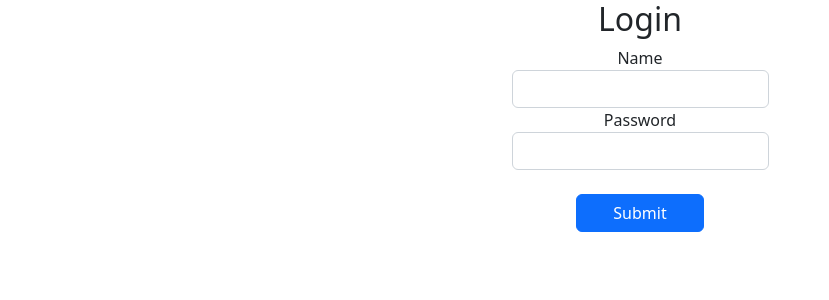
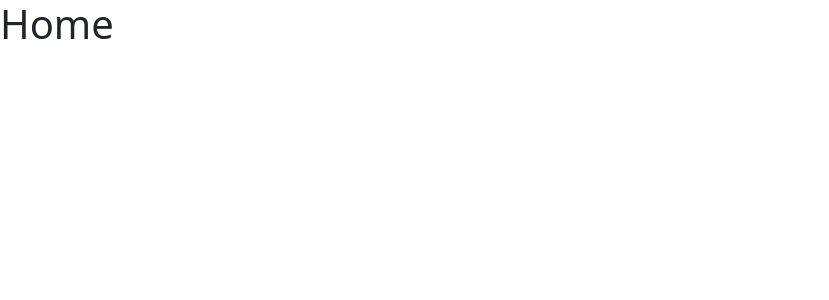
Before and after one commit to Shreyas0134/newreact, a React (Create React App) app: page /home in a window 1280 px wide. Shown: the top 300 px of the page, without its empty margins (0-829 px from the left). Built offline with nearby package versions, Linux system fonts and the light colour scheme.

Commit message:
Adding the learnt

```diff
--- a/package.json
+++ b/package.json
@@ -19,6 +19,8 @@
     "force": "^0.0.3",
     "react": "^18.2.0",
     "react-dom": "^18.2.0",
+    "react-router": "^6.5.0",
+    "react-router-dom": "^6.5.0",
     "react-scripts": "5.0.1",
     "web-vitals": "^2.1.4"
   },
--- a/src/App.js
+++ b/src/App.js
@@ -473,12 +473,10 @@ import "./App.css";
 
 ////////////////////////////////////////////////////////////////////////////////////////////////////////////////////////////////////////////////////
 
-
 // import React from 'react'
 // import HocFirst from "./component/HocFirst";
 // import HocSecond from "./component/HocSecond";
 // import HocAll from "./component/HocAll";
-
 
 // const App = () => {
 //   return (
@@ -486,7 +484,6 @@ import "./App.css";
 
 //     <HocFirst cmp={HocAll}/>
 //     <HocSecond a={HocAll}/>
-
 
 //     </div>
 //   )
@@ -496,24 +493,18 @@ import "./App.css";
 
 ////////////////////////////////////////////////////////////////////////////////////////////////////////////////////////////////////////////////////
 
-
-
 // import React from 'react'
 // import NewData from "./component/NewData";
-
 
 // export const App = () => {
 //   return (
 //     <div>
 //     <NewData/>
 
-
 //      </div>
 //   )
 // }
 // export default App
-
-
 
 ////////////////////////////////////////////////////////////////////////////////////////////////////////////////////////////////////////////////////
 ///usestate function...
@@ -527,10 +518,6 @@ import "./App.css";
 //       <h1>{count}</h1>
 //       <button onClick={() => { setCount(23) }}>click </button>
 
-
-
-
-
 //       </div>
 //       )
 // }
@@ -538,7 +525,6 @@ import "./App.css";
 //       export default App
 
 ////////////////////////////////////////////////////////////////////////////////////////////////////////////////////////////////////////////////////
-
 
 //  import React from 'react'
 //  import NewState from './component/NewState';
@@ -556,11 +542,6 @@ import "./App.css";
 //          <DataValid/>
 //          <NewAlert/>
 
-
-
-
-
-
 //          </center>
 //      </div>
 //    )
@@ -572,12 +553,10 @@ import "./App.css";
 // import React from 'react'
 // import NewCard from "./component/NewCard";
 
-
 // const App = () => {
 //   return (
 //     <div>
 //       <NewCard />
-
 
 //     </div>
 //   )
@@ -589,7 +568,6 @@ import "./App.css";
 // import React from 'react'
 // // import Calling from "./Revision/Calling";
 // import Calldiff from "./Revision/Calldiff";
-
 
 // const App = () => {
 //   return (
@@ -608,7 +586,6 @@ import "./App.css";
 // import useIncrease from "./component/useIncrease";
 // import FirstImg from "./component/FirstImg";
 // import SecondImg from "./component/SecondImg";
-
 
 // const App = () => {
 //   const [newlist, setNewlist] =React.useState(false)
@@ -630,7 +607,6 @@ import "./App.css";
 //         :<SecondImg />
 //     }
 
-
 //     </div>
 
 //   )
@@ -640,13 +616,11 @@ import "./App.css";
 ////////////////////////////////////////////////////////////////////////////////////////////////////////////////////////////////////////////////////
 // import React from 'react'
 
-
 // const App = () => {
 //   const [newImg, setNewImg] = React.useState(false)
 //   const [newImg1, setNewImg1] = React.useState(false)
 //   const [newImg2, setNewImg2] = React.useState(false)
 //   const [newImg3, setNewImg3] = React.useState(false)
-
 
 //   const newabc = () => {
 //     setNewImg(true)
@@ -715,7 +689,6 @@ import "./App.css";
 
 // export default App
 
-
 ///////////////////////////////////////////////////////////////////////////////////////////////////////////////////////////////////////////////////
 // import React from "react";
 // import  { useReducer } from 'react'
@@ -739,8 +712,6 @@ import "./App.css";
 //       <h1>{state.count}</h1>
 
 //       <button onClick={() => { dispatch({ type: 'increase' }) }}>click</button>
-
-
 
 //     </div>
 //   )
@@ -773,8 +744,6 @@ import "./App.css";
 
 //       <button onClick={() => { dispatch({ type: 'decrease' }) }}>click</button>
 
-
-
 //     </div>
 //   )
 // }
@@ -797,10 +766,6 @@ import "./App.css";
 
 //     <button className="btn btn-danger" onClick={()=>{dispatch({type:'four'})}}>click</button>
 
-
-
-
-
 //     </div>
 //   )
 // }
@@ -808,7 +773,6 @@ import "./App.css";
 // export default App
 
 /////////////////////////////////////////////////////////////////////////////////////////////////////////////////////////////////////////////////////
-
 
 // import React, { useReducer } from 'react'
 
@@ -835,8 +799,6 @@ import "./App.css";
 //     <h1>{store.data}</h1>
 //     <button onClick={()=>{dispatch({type:'one'})}}>click</button>
 
-
-
 //     </div>
 //   )
 // }
@@ -848,7 +810,6 @@ import "./App.css";
 // import {initialState} from './component/AllReducer';
 // import {reducer} from './component/AllValue'
 
-
 // const App = () => {
 
 //   const [state,dispatch] =  useReducer(reducer,initialState)
@@ -859,13 +820,8 @@ import "./App.css";
 //   return (
 //     <div>
 
-
 //     <h1>{state.firstdata}</h1>
 //     <button onClick={newDataVal}>click</button>
-
-
-
-
 
 //     </div>
 //   )
@@ -877,10 +833,6 @@ import "./App.css";
 // import React ,{useReducer} from 'react'
 // import {reducer} from './component/AllReducer'
 // import { initialState } from "./component/AllValue";
-
-
-
-
 
 // const App = () => {
 //   const [state,dispatch] = useReducer(reducer,initialState)
@@ -908,14 +860,10 @@ import "./App.css";
 // import NewTask from "./component/NewTask";
 // import ImageTask from "./component/ImageTask";
 
-
 // const App = () => {
 //   return (
 //     <div>
 //      <NewTask/>
-
-
-
 
 //     </div>
 //   )
@@ -972,29 +920,49 @@ import "./App.css";
 
 ///////////////////////////////////////////////////////////////////////////////////////////////////////////////////////////////////////////////////
 
+// import React from 'react'
+// import NewTask from "./component/NewTask";
+// // import NewAppChild from "./component/NewAppChild";
+
+// const App = () => {
+
+//   return (
+//     <div>
+
+//     {/* <button className="btn btn-danger">Parent click</button>
+//     <NewAppChild/> */}
+//     <NewTask/>
+
+//     </div>
+//   )
+// }
+
+// export default App
+
+////////////////////////////////////////////////////////////////////////////////////////////////////////////////////////////////////////////////
+
+import React from "react";
+import { BrowserRouter, Route, Routes } from "react-router-dom";
+import Layout from "./Routing/Layout";
+import Home from "./Routing/Home";
+import Contact from "./Routing/Contact";
+import NoPage from "./Routing/NoPage";
+
+const App = () => {
+  return (
+    <div>
+      <BrowserRouter>
+        <Routes>
+          <Route path="/" element={<Layout />} />
+          <Route path="/home" element={<Home />} />
+          <Route path="/contact" element={<Contact />} />
+          <Route path="*" element={<NoPage />} />
 
 
+        </Routes>
+      </BrowserRouter>
+    </div>
+  );
+};
 
-
-import React from 'react'
-import NewTask from "./component/NewTask";
-// import NewAppChild from "./component/NewAppChild";
-
-const App = () => {
-
-  return (
-    <div>
-
-
-    {/* <button className="btn btn-danger">Parent click</button>
-    <NewAppChild/> */}
-    <NewTask/>
-
-
-
-
-    </div>
-  )
-}
-
-export default App
+export default App;
--- /dev/null
+++ b/src/Routing/Contact.js
@@ -0,0 +1,7 @@
+import React from "react";
+
+const Contact = () => {
+  return <div>Contact</div>;
+};
+
+export default Contact;
--- /dev/null
+++ b/src/Routing/Home.js
@@ -0,0 +1,11 @@
+import React from "react";
+
+const Home = () => {
+  return (
+    <div>
+      <h1>Home</h1>
+    </div>
+  );
+};
+
+export default Home;
--- /dev/null
+++ b/src/Routing/Layout.js
@@ -0,0 +1,9 @@
+import React from 'react'
+
+const Layout = () => {
+  return (
+    <div>Layout</div>
+  )
+}
+
+export default Layout
--- /dev/null
+++ b/src/Routing/NoPage.js
@@ -0,0 +1,9 @@
+import React from 'react'
+
+const NoPage = () => {
+  return (
+    <div>NoPage</div>
+  )
+}
+
+export default NoPage
```
Also changed, not shown: 1 other file (tests, documents, lock files or other folders).
